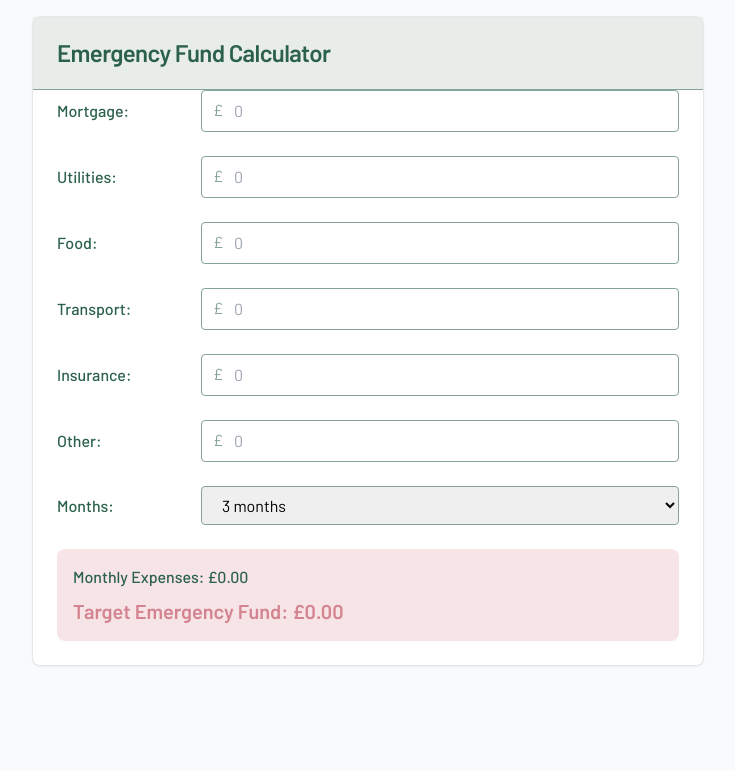
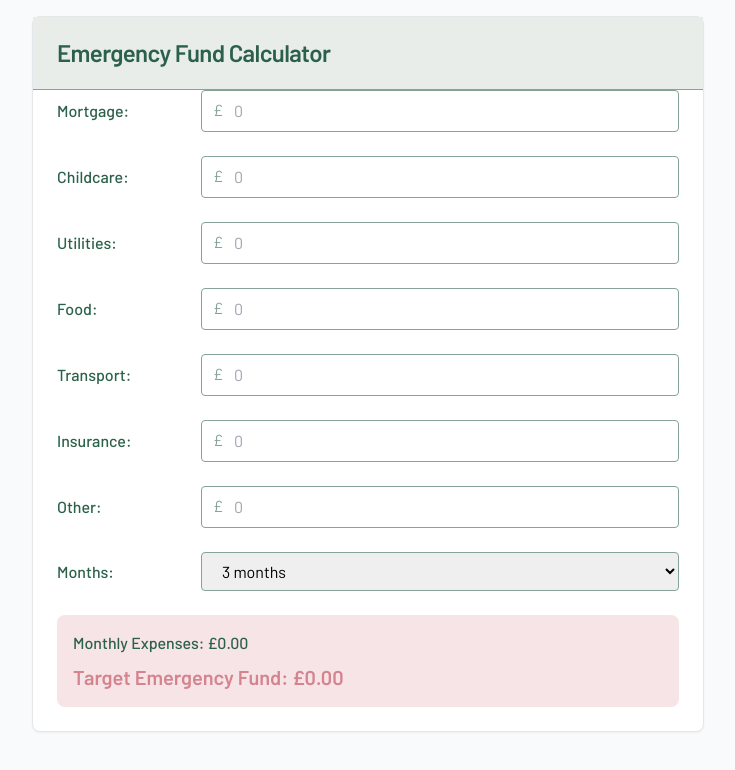
Before and after one commit to thriftymumuk/emergency_fund_calc, a Next.js app: page /emergency_fund_calc/ in a window 1280 px wide. Shown: the top 770 px of the page, without its empty margins (272-1007 px from the left). Built offline with nearby package versions, Linux system fonts and the light colour scheme.

Commit message:
Update EmergencyFundCalculator.tsx

```diff
--- a/components/EmergencyFundCalculator.tsx
+++ b/components/EmergencyFundCalculator.tsx
@@ -6,6 +6,7 @@ import { Card, CardHeader, CardTitle, CardContent } from './ui/card';
 const EmergencyFundCalculator = () => {
   const [expenses, setExpenses] = useState({
     mortgage: 0,
+    childcare:0,
     utilities: 0,
     food: 0,
     transport: 0,
```
